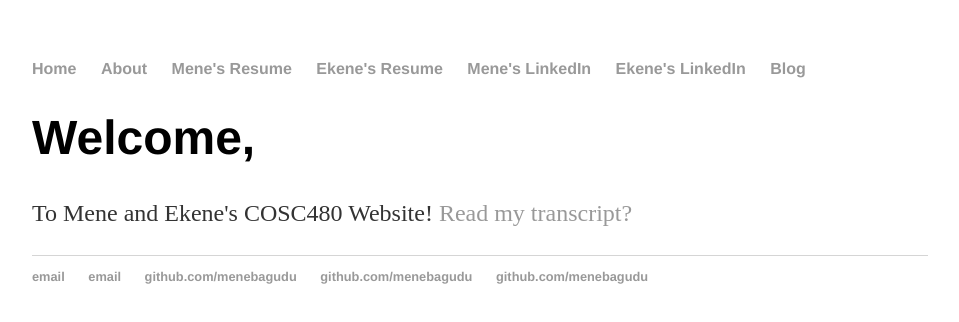
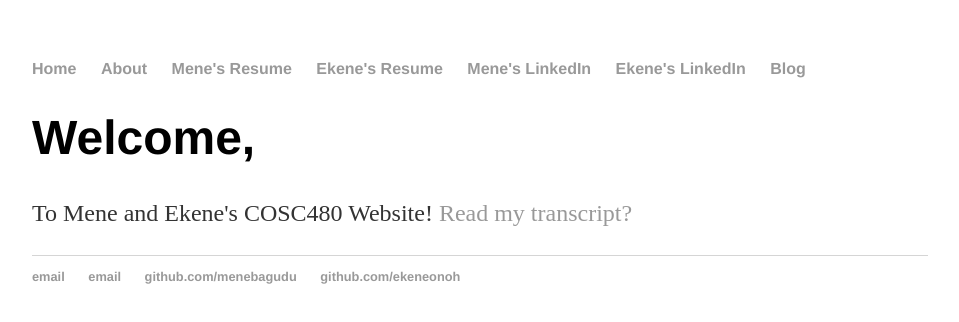
Before and after one commit to meneBagudu/meneBagudu.github.io, a plain HTML site: page index.html in a window 1280 px wide. Shown: the whole page, without its empty margins (160-1119 px from the left). Drawn offline with Linux system fonts and the light colour scheme.

Commit message:
Update index.html

```diff
--- a/index.html
+++ b/index.html
@@ -29,8 +29,8 @@
         		<li><a href="mailto:menebagudu@gmail.com">email</a></li>
 			<li><a href="mailto:ekeneonoh123@gmail.com">email</a></li>
         		<li><a href="https://github.com/menebagudu">github.com/menebagudu</a></li>
-			<li><a href="https://github.com/ekeneonoh456">github.com/menebagudu</a></li>
-			<li><a href="https://github.com/ekeneonoh456">github.com/menebagudu</a></li>
+			<li><a href="https://github.com/ekeneonoh456">github.com/ekeneonoh</a></li>
+
 			</ul>
 		</footer>
 	</body>
```
